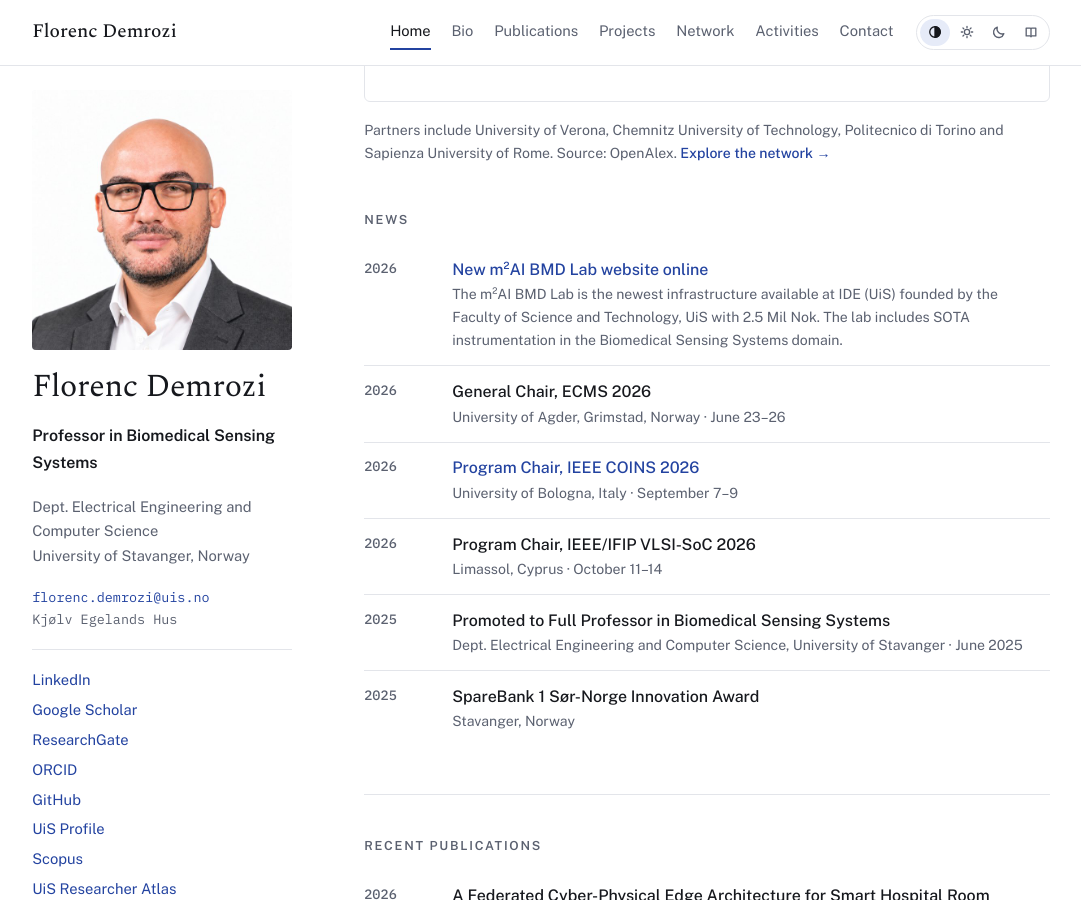
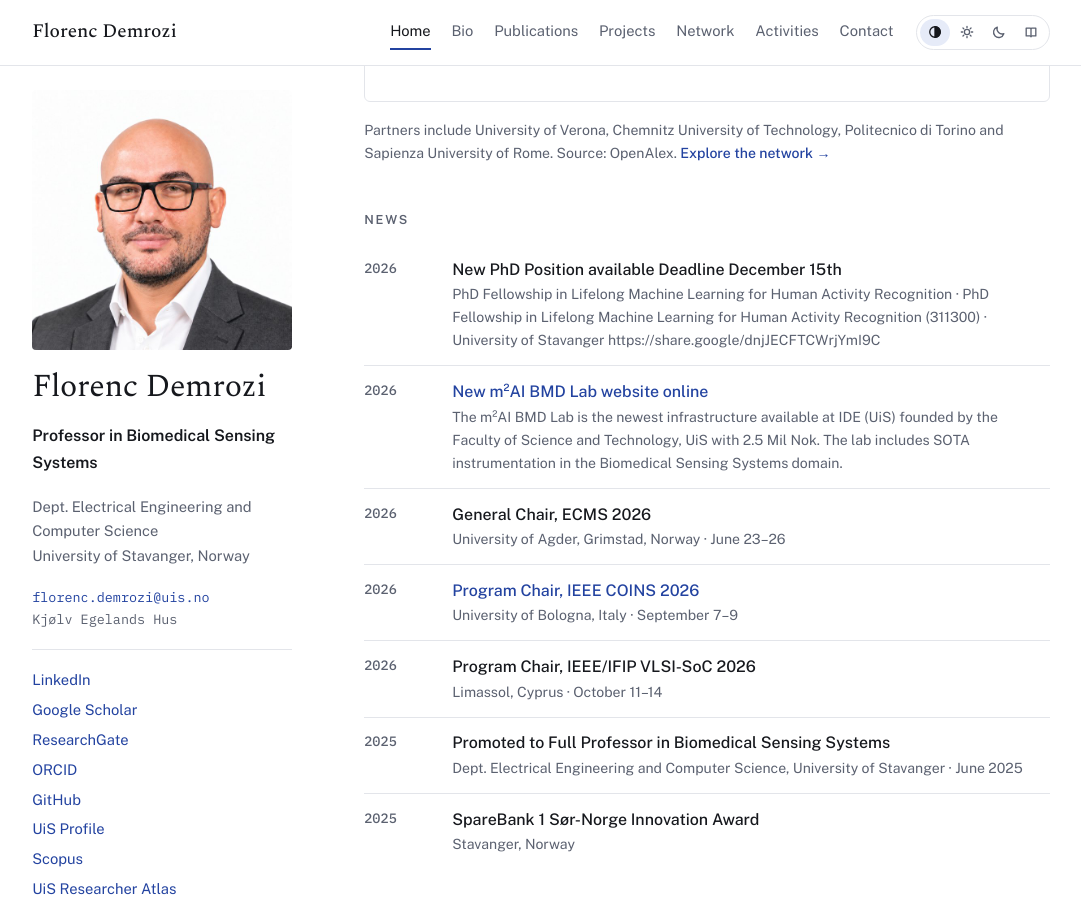
Before and after one commit to FlorencDemrozi/florencdemrozi.github.io, a Jekyll site: the page built from index.html, in a window 1280 px wide and 900 px high, scrolled down 1245 px. Shown: the whole window, without its empty margins (99-1180 px from the left). Built offline with Jekyll 4.4.1, drawn with Linux system fonts in a browser that asks for light colours.

Commit message:
news: add "New PhD Position available Deadline December 15th" (via Telegram)

```diff
--- a/_data/cv.yml
+++ b/_data/cv.yml
@@ -327,6 +327,9 @@ projects:
 # News on the Home page (newest first). "url" is optional.
 news:
   - year: 2026
+    title: "New PhD Position available Deadline December 15th"
+    detail: "PhD Fellowship in Lifelong Machine Learning for Human Activity Recognition · PhD Fellowship in Lifelong Machine Learning for Human Activity Recognition (311300) · University of Stavanger https://share.google/dnjJECFTCWrjYmI9C"
+  - year: 2026
     title: "New m²AI BMD Lab website online"
     url: "https://florencdemrozi.github.io/m2ai-lab/"
     detail: "The m²AI BMD Lab is the newest infrastructure available at IDE (UiS) founded by the Faculty of Science and Technology, UiS with 2.5 Mil Nok. The lab includes SOTA instrumentation in the Biomedical Sensing Systems domain."
```
